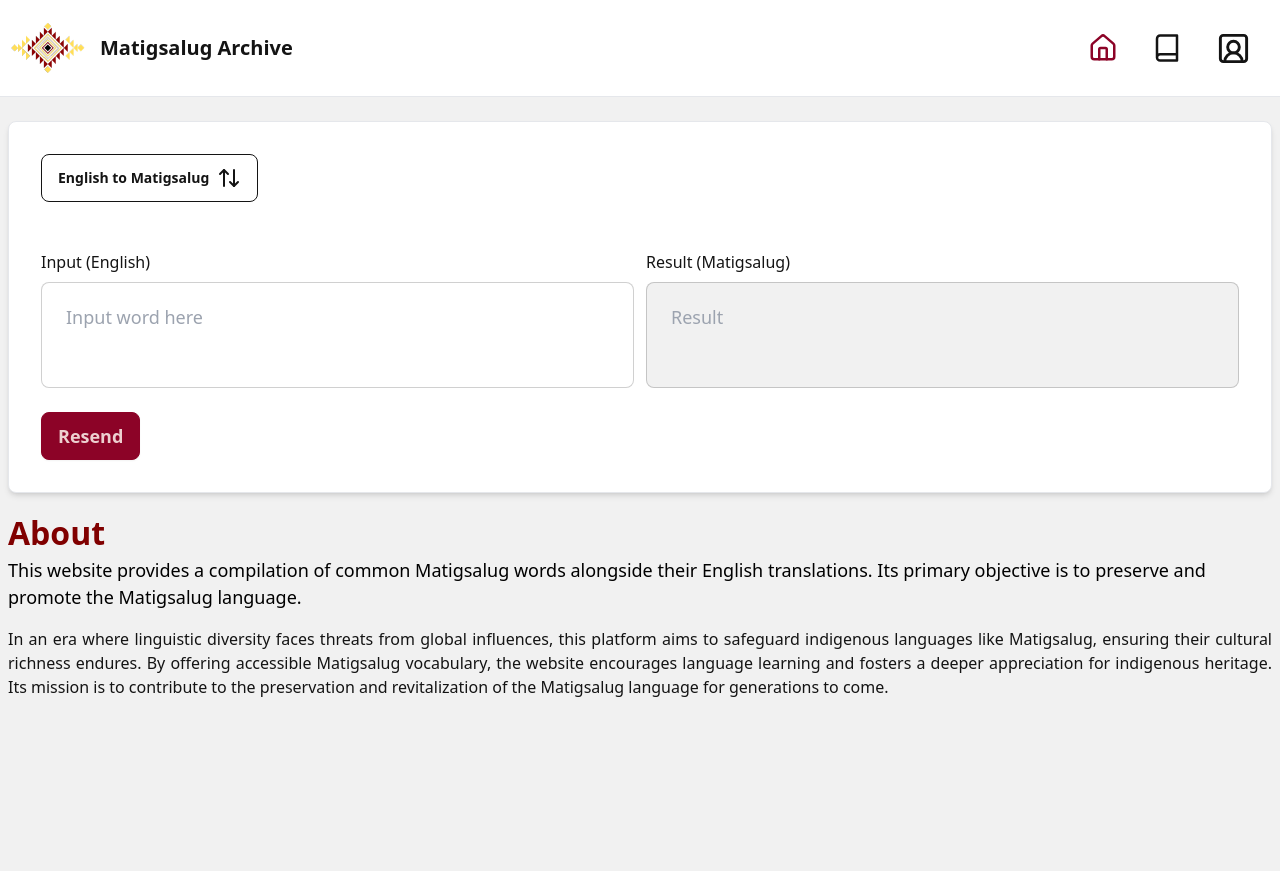
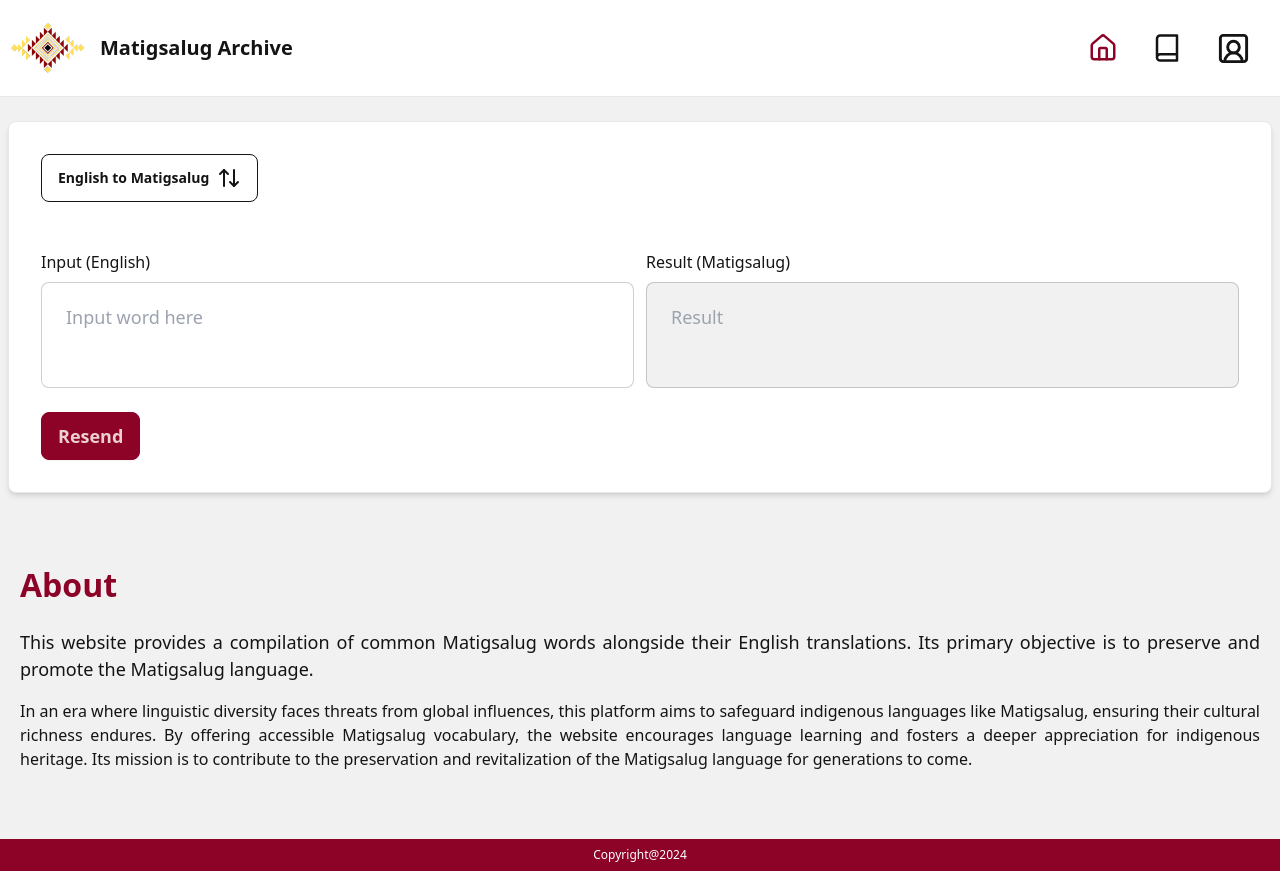
Before and after one commit to roiceee/matigsalug-archive, a React (Vite) app: page / in a window 1280 px wide. Before the commit the page ends 800 px from the top, so only its background shows below. Built offline with nearby package versions, Linux system fonts and the light colour scheme; no server answers.

Commit message:
added footer, changed colors to primary for about heading

```diff
--- a/src/components/About.tsx
+++ b/src/components/About.tsx
@@ -1,16 +1,17 @@
-import logo from "../assets/img/logo.png"
 
 export const About = () => {
   return (
     <section>
-        <div className="about mt-4 flex-row">
-          <div className="abt-title font-bold">
-            <h1 style={{ fontSize: '2rem', color: 'maroon' }}>About</h1>
-          </div>
-          <div><h3 className="font-medium" style={{ fontSize: '18px', color: 'black',}}>This website provides a compilation of common Matigsalug words alongside their English translations. Its primary objective is to preserve and promote the Matigsalug language.</h3></div>
-          <div className="abt-content text-justify mb-4 mt-4 ">
-          <p>In an era where linguistic diversity faces threats from global influences, this platform aims to safeguard indigenous languages like Matigsalug, ensuring their cultural richness endures. By offering accessible Matigsalug vocabulary, the website encourages language learning and fosters a deeper appreciation for indigenous heritage. Its mission is to contribute to the preservation and revitalization of the Matigsalug language for generations to come. </p>
-          </div>
+        <div className="my-10 max-w-7xl mx-auto p-3">
+            <div className="mt-4 flex flex-col">
+            <div className="font-bold mb-5">
+                <h1 className="text-primary" style={{ fontSize: '2rem'}}>About</h1>
+            </div>
+            <div><h3 className="font-medium text-justify" style={{ fontSize: '18px',}}>This website provides a compilation of common Matigsalug words alongside their English translations. Its primary objective is to preserve and promote the Matigsalug language.</h3></div>
+            <div className="text-justify mb-4 mt-4 ">
+            <p>In an era where linguistic diversity faces threats from global influences, this platform aims to safeguard indigenous languages like Matigsalug, ensuring their cultural richness endures. By offering accessible Matigsalug vocabulary, the website encourages language learning and fosters a deeper appreciation for indigenous heritage. Its mission is to contribute to the preservation and revitalization of the Matigsalug language for generations to come. </p>
+            </div>
+            </div>
         </div>
     </section>
   )
--- /dev/null
+++ b/src/components/Footer.tsx
@@ -0,0 +1,9 @@
+import React from 'react'
+
+export const Footer = () => {
+  return (
+    <section className='text-center text-xs bg-primary text-white p-2'>
+        Copyright@2024
+    </section>
+  )
+}
--- a/src/layout/Layout.tsx
+++ b/src/layout/Layout.tsx
@@ -1,5 +1,6 @@
 import { ReactNode } from "react";
 import Navbar from "../components/Navbar";
+import { Footer } from "../components/Footer";
 
 interface Props {
   children: ReactNode;
@@ -12,7 +13,9 @@ export default function Layout({ children }: Props) {
       <section className="mt-6 max-w-screen-xl mx-auto px-2">
         {children}
       </section>
-      <footer></footer>
+      <footer>
+        <Footer></Footer>
+      </footer>
     </section>
   );
 }
--- a/src/pages/Home.tsx
+++ b/src/pages/Home.tsx
@@ -4,6 +4,7 @@ import { ArrowUpDown } from "lucide-react";
 import { collection, getDocs, limit, query, where } from "firebase/firestore";
 import { db } from "../firebase";
 import { About } from "../components/About";
+
 
 export default function Home() {
   const [translateState, setTranslateState] = useState<{
--- a/src/pages/dictionary/Dictionary.tsx
+++ b/src/pages/dictionary/Dictionary.tsx
@@ -11,6 +11,7 @@ import { Trash2 } from "lucide-react";
 import { useContext, useEffect, useMemo, useState } from "react";
 import { UserContext } from "../../components/UserProvider";
 import { db } from "../../firebase";
+
 
 export default function Dictionary() {
   //get all data from firestore db
```
